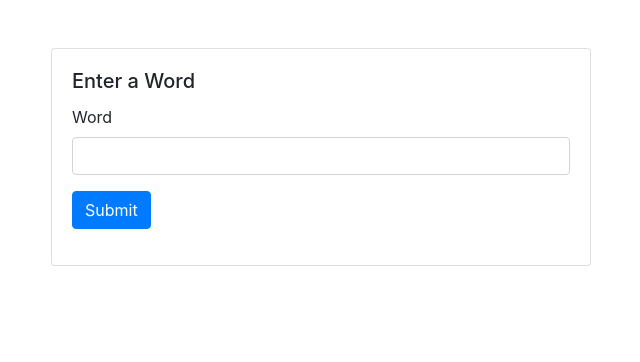
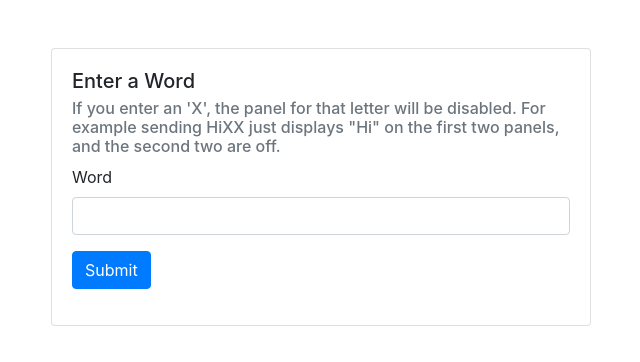
Before and after one commit to tomoconnor/emf-clock-interface, a plain HTML site: page index.html in a window 1280 px wide. Shown: the whole page, without its empty margins (319-959 px from the left). Drawn offline with nearby package versions, Linux system fonts and the light colour scheme.

Commit message:
feat: Add explanatory text for disabled panels in word input form

```diff
--- a/index.html
+++ b/index.html
@@ -15,6 +15,8 @@
         <div class="card mt-5">
           <div class="card-body">
             <h5 class="card-title">Enter a Word</h5>
+            <h6 class="card-subtitle mb-2 text-muted">If you enter an 'X', the panel for that letter will be disabled.
+              For example sending HiXX just displays "Hi" on the first two panels, and the second two are off.</h6>
             <form id="wordForm">
               <div class="form-group">
                 <label for="wordInput">Word</label>
```
